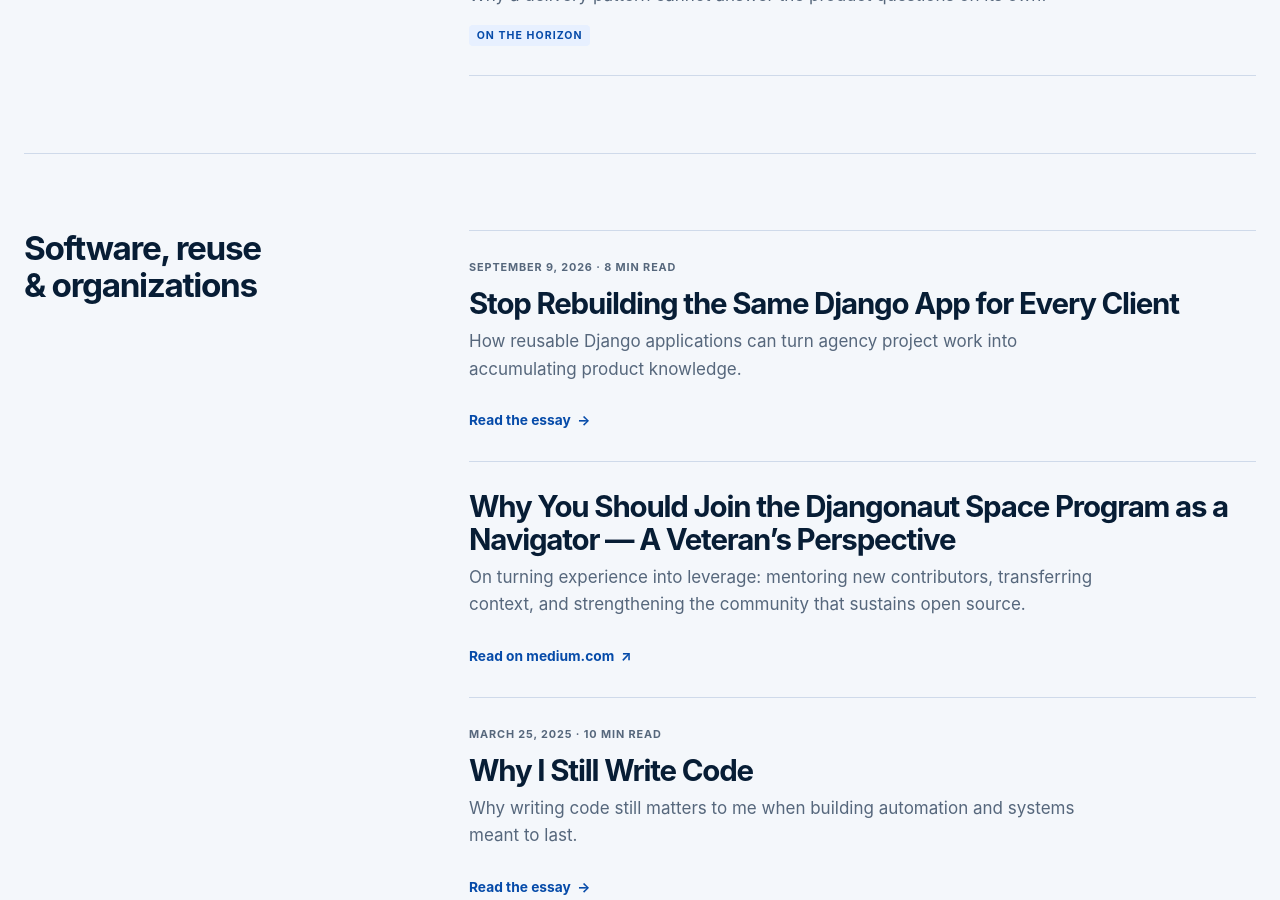
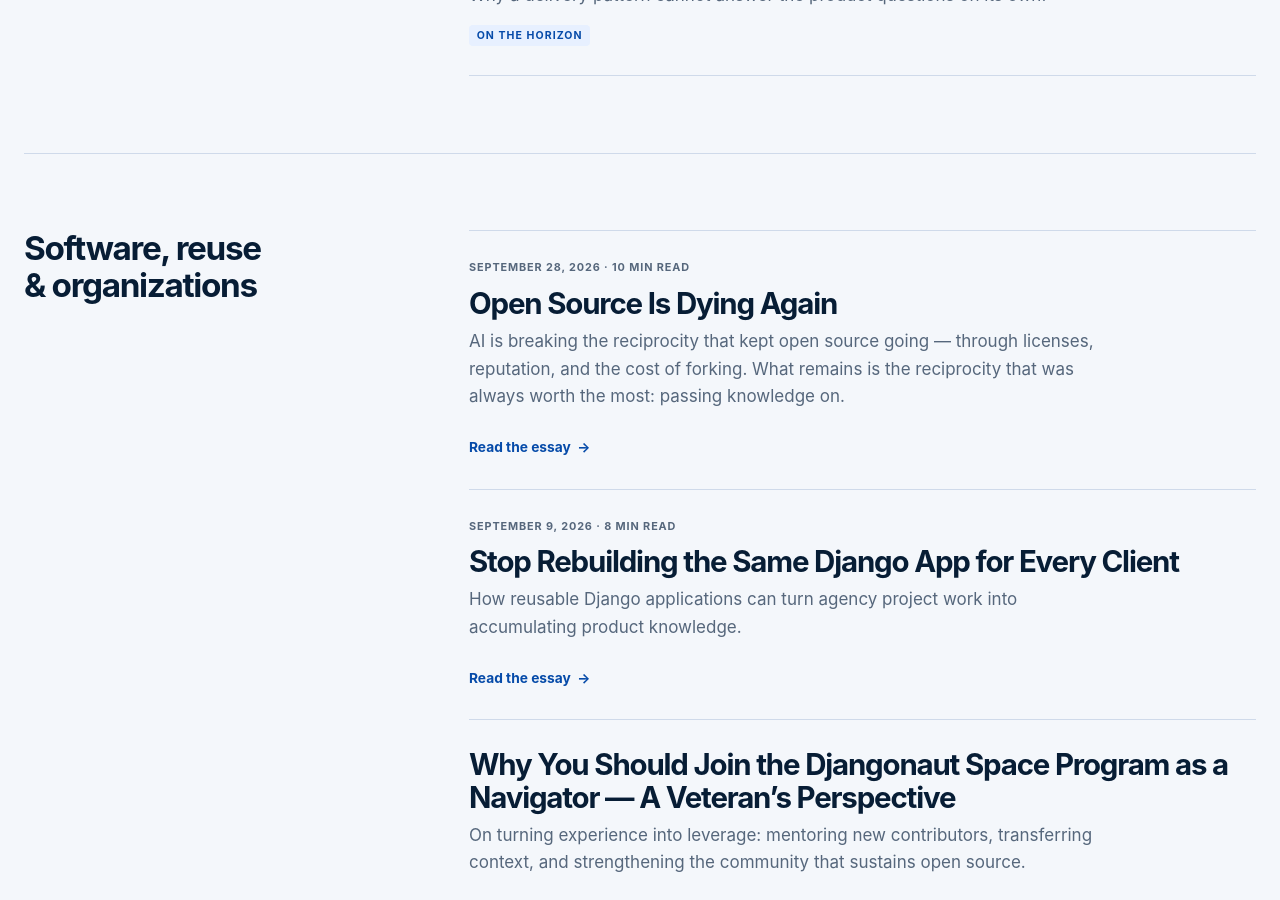
Before and after one commit to fsbraun/fsbraun.github.io, a Jekyll site: the page built from writing.md, in a window 1280 px wide and 900 px high, scrolled down 1191 px. Built offline with Jekyll 4.4.1, drawn with Linux system fonts in a browser that asks for light colours; some of the changed lines change nothing that is shown.

Commit message:
feat: Add "death of open source"

```diff
--- a/_layouts/default.html
+++ b/_layouts/default.html
@@ -9,8 +9,15 @@
     {% else %}
       {% assign canonical_url = page.url | absolute_url %}
     {% endif %}
-    {% assign social_image_path = page.image | default: site.social_image %}
-    {% if social_image_path contains '://' %}
+    {% comment %}Posts only get a social image when they set their own, so feed readers don't show the same default card for every entry.{% endcomment %}
+    {% if page.layout == 'post' %}
+      {% assign social_image_path = page.image %}
+    {% else %}
+      {% assign social_image_path = page.image | default: site.social_image %}
+    {% endif %}
+    {% if social_image_path == nil or social_image_path == '' %}
+      {% assign social_image_url = nil %}
+    {% elsif social_image_path contains '://' %}
       {% assign social_image_url = social_image_path %}
     {% else %}
       {% assign social_image_url = social_image_path | absolute_url %}
@@ -34,22 +41,26 @@
     <meta property="og:type" content="{% if page.layout == 'post' %}article{% else %}website{% endif %}">
     <meta property="og:url" content="{{ canonical_url | escape }}">
     <meta property="og:site_name" content="{{ site.title | escape }}">
+    {% if social_image_url %}
     <meta property="og:image" content="{{ social_image_url | escape }}">
     <meta property="og:image:type" content="image/png">
     <meta property="og:image:width" content="1200">
     <meta property="og:image:height" content="630">
     <meta property="og:image:alt" content="{{ social_image_alt | escape }}">
+    {% endif %}
     {% if page.layout == 'post' and page.date %}
     <meta property="article:published_time" content="{{ page.date | date_to_xmlschema }}">
     <meta property="article:modified_time" content="{{ modified_date | date_to_xmlschema }}">
     <meta property="article:author" content="{{ author_url | escape }}">
     <meta property="article:section" content="{{ page.category | escape }}">
     {% endif %}
-    <meta name="twitter:card" content="summary_large_image">
+    <meta name="twitter:card" content="{% if social_image_url %}summary_large_image{% else %}summary{% endif %}">
     <meta name="twitter:title" content="{% if page.title %}{{ page.title | escape }} · {% endif %}{{ site.title | escape }}">
     <meta name="twitter:description" content="{{ meta_description | escape }}">
+    {% if social_image_url %}
     <meta name="twitter:image" content="{{ social_image_url | escape }}">
     <meta name="twitter:image:alt" content="{{ social_image_alt | escape }}">
+    {% endif %}
     <link rel="canonical" href="{{ canonical_url | escape }}">
     <title>{% if page.title %}{{ page.title | escape }} · {% endif %}{{ site.title | escape }}</title>
     <link rel="icon" href="{{ '/assets/favicon.svg' | relative_url }}" type="image/svg+xml">
@@ -88,12 +99,14 @@
             "datePublished": {{ page.date | date_to_xmlschema | jsonify }},
             "dateModified": {{ modified_date | date_to_xmlschema | jsonify }},
             "inLanguage": {{ site.lang | default: 'en' | jsonify }},
+            {% if social_image_url %}
             "image": {
               "@type": "ImageObject",
               "url": {{ social_image_url | jsonify }},
               "width": 1200,
               "height": 630
             },
+            {% endif %}
             "author": { "@id": {{ person_id | jsonify }} },
             "publisher": { "@id": {{ person_id | jsonify }} },
             "mainEntityOfPage": {
--- /dev/null
+++ b/_posts/2026-09-28-the-death-of-open-source.md
@@ -0,0 +1,141 @@
+---
+layout: post
+title: Open Source Is Dying Again
+description: "AI is breaking the reciprocity that kept open source going — through licenses, reputation, and the cost of forking. What remains is the reciprocity that was always worth the most: passing knowledge on."
+reading_time: 10
+category: software-reuse
+related_reads:
+  - why-i-still-write-code
+  - join-djangonaut-space-program
+---
+Open source has died many times already.
+
+It was supposed to die when large companies decided it was a threat. It was supposed to die when those same companies decided it was a business model. It was supposed to die when cloud providers started offering managed versions of projects they did not maintain, and again when projects responded by switching to licenses that were no longer open. Every few years, someone discovers that the maintainers of critical infrastructure are unpaid and exhausted, and the obituaries get written once more.
+
+And yet the ecosystem kept growing.
+
+So I am suspicious of anyone announcing the end of open source. But I also think this time is different, because the thing that is changing is not a business model or a license. It is the cost of the work itself.
+
+**AI has not killed open source. It has killed the bargain that open source contributors thought they had made.**
+
+## The old bargain
+
+Nobody ever wrote the bargain down, but most contributors understood it.
+
+You publish your work. Others may use it, study it, change it, and often build businesses on it. In return, a few things hold. Your name stays attached to the work. The license sets the terms under which others reuse it. And the quality of your contributions becomes visible: you build a reputation, and that reputation turns into jobs, invitations, clients, and influence.
+
+None of this was ever guaranteed. But it was stable enough that people chose to take part.
+
+At its core, the bargain was about reciprocity, though never of the one-to-one kind. Nobody paid back the specific person whose library they used. You took from the commons and gave back to the commons. Anthropologists call this generalized reciprocity: it works across a whole community rather than between two parties. That is why it survived obvious free-riding. Enough people gave back, and everyone was also a user of everyone else's work.
+
+Open source never relied on goodwill alone to keep that going. Licenses made reciprocity a legal obligation, at least for attribution and, with copyleft, for sharing changes. Reputation made it visible. And economics made it sensible.
+
+Each of those assumptions is now under pressure.
+
+## Copying has become cheap
+
+Open source always depended on a subtle economic fact: even with the source code available, reproducing a mature project was expensive.
+
+You could read every line of Django. That did not mean you could build a comparable framework over a weekend. The value was not only in the code but in the thousands of decisions embedded in it, and understanding those decisions took time. So it was usually cheaper to use the project, and often to contribute back, than to rebuild it.
+
+That cost has collapsed.
+
+A model trained on public code can produce something that looks very much like the solution a project arrived at over years, adapted to a slightly different context, in minutes. The patterns, the idioms, the carefully chosen boundaries are all available as raw material. Work that once required a developer to understand and reproduce an implementation can increasingly be generated from a description of the desired result.
+
+The incentive to use the original, and with it the incentive to contribute to it, becomes weaker.
+
+This matters more than it seems, because contributing back was rarely pure altruism. Companies upstreamed their patches because maintaining a private fork was expensive. Every new release meant merging their changes again, so giving the changes to the project was the cheaper path. Reciprocity was, to a large extent, simply the rational choice.
+
+AI lowers the cost of maintaining divergent code as well. If a private variant can be regenerated or re-adapted cheaply, the economic pressure to contribute back weakens. Copyleft enforced reciprocity through law, the cost of forking enforced it through economics. Both are eroding at the same time.
+
+## Licenses without effect
+
+Licenses were the legal backbone of the bargain. Even the most permissive ones usually ask for one thing: keep the copyright notice, credit the authors.
+
+AI-generated code does not do that. It does not reproduce a project; it reproduces what it learned from many projects, recombined. There is no notice to keep, because there is no identifiable copy. The attribution requirement, the one condition nearly all open source licenses share, simply has nothing to attach to.
+
+Copyleft licenses face the same problem in a sharper form. Their strength was that derived work had to remain open. But if the derivation passes through a model, is the output derived work? Maybe. Probably, in some cases. Proving it is another matter.
+
+## Rights you cannot enforce
+
+Even where a claim exists, enforcing it is close to impossible.
+
+To enforce a license, you need to show that your work was copied, by whom, and in violation of which terms. With AI-generated code, the copying happens inside a training process you cannot inspect, and the output appears in codebases you will never see. The individual maintainer has no realistic way to find out, and even less of a way to pursue it.
+
+Rights that cannot be enforced are, in practice, suggestions.
+
+## Reputation that never arrives
+
+For many contributors, reputation mattered more than licenses. Very few people have ever sued over open source. Many people built careers on it.
+
+That is eroding too. When someone uses a well-known library directly, they see the name of the project and, sometimes, its authors. When someone receives an AI-generated implementation of the same idea, they see nothing. The knowledge still travels. The credit does not.
+
+The work still matters. It just no longer makes the person who did it visible.
+
+Seen together, licenses and reputation served the same purpose: they made reciprocity traceable. They connected a piece of work to the people who created it, so that credit, obligations, and opportunities could flow back to them. Once that trace disappears, reciprocity has nowhere to go. You cannot give back to someone you don't know you took from.
+
+## Someone always made the money
+
+It would be easy to stop here and conclude that open source is finished. I don't think that is right, because the bargain was never as fair as we pretended.
+
+Someone has always been making money from open source work, and it was rarely the people doing the work. Companies built products on top of volunteer projects. Cloud providers sold hosted versions of software they did not write. Consultants and agencies, myself included, earned a living by applying open source to their clients' problems. Most maintainers received a fraction of the value their work created, if anything at all.
+
+AI makes this imbalance more visible and more extreme. But it did not invent it.
+
+It also concentrates it. For more than a decade, open source has effectively meant GitHub, and the company that hosts much of the world's public code is now also selling AI coding tools trained on public code. The place where the work is shared and the business that profits from learning from it are no longer clearly separate. Moving to community-run forges such as [Codeberg](https://codeberg.org), as I am currently doing with my personal repositories, does not guarantee to take any code out of a training set. But it keeps the infrastructure of open source under the governance of the people who use it.
+
+To be fair, contributors do get something back. They use AI tools trained on the commons too, and those tools make them more productive. But that return is mediated and monetized: developers get access to what the commons taught the model, as a subscription. It is still a form of reciprocity, but the relationship has become commercial, and the terms are set by someone else.
+
+What AI changes is *which kind* of work can be captured cheaply by others. And that points to where contributors should put their effort.
+
+## From coder to architect
+
+What becomes cheap is implementation: producing working code for a problem that is already understood.
+
+What does not become cheap is understanding the problem in the first place. Deciding what a system should do and, more importantly, what it should not do. Finding the boundaries that allow a codebase to evolve for a decade. Knowing which abstraction will hold and which one will quietly become a liability. Judging whether a contribution fits a project's direction, even when it looks perfectly reasonable in isolation.
+
+That is architectural work, and it is increasingly the scarce part.
+
+> **When code is abundant, architecture counts.**
+
+The role of the open source contributor is shifting accordingly: from writing code to shaping systems. From producing implementations to making the decisions that implementations depend on. AI can generate a pull request. It cannot yet take responsibility for where a project is going, or for the community of people who depend on it.
+
+## Twenty years of Django
+
+Django is a good illustration of what this means in practice.
+
+It was released as open source in 2005, and it is still one of the most widely used web frameworks two decades later. Comparatively little of its original code survives. The ORM, the template engine, the admin, request handling, and most other parts have been rewritten, some of them more than once. What survived is the architecture: the decisions about how the parts relate to each other.
+
+Many of those decisions were made very deliberately, and some are written down in Django's [design philosophies](https://docs.djangoproject.com/en/stable/misc/design-philosophies/). Loose coupling between layers. A template language intentionally limited so that business logic stays out of templates. Projects composed of reusable applications, so that functionality can be shared between projects instead of rebuilt for each one. A strict deprecation policy, so that the framework can change without breaking its users every release.
+
+Not every decision was right in hindsight. Early versions contained a good deal of "magic" that had to be removed again. Some abstractions aged better than others, and some are carried along today mainly because removing them would cost more than keeping them.
+
+But the architecture held. It absorbed new versions of Python, a migrations framework, class-based views, a redesigned middleware system, and eventually asynchronous support, without forcing its users to start over. That is not the result of writing a lot of code. It is the result of a community that has spent twenty years carefully deciding which code to write, and which not.
+
+An AI can reproduce Django's code. What it cannot reproduce is the process that produced it: the discussions, the trade-offs, the rejected proposals, and the people who carry the reasons forward.
+
+## Where people grow into that role
+
+Here is the part I find encouraging.
+
+Architectural judgment is hard to learn in isolation. You learn it by working on real systems with a long history, alongside people who have already made many of the mistakes. Most organizations cannot offer that to more than a handful of people.
+
+Open source can.
+
+Mature open source projects are among the few places where anyone can study how long-lived software actually evolves, participate in design discussions, see why decisions were made, and receive feedback from experienced maintainers. That has always been true, but it used to be a side effect of contributing code. Now it may be the main reason to contribute at all.
+
+Programs like [Djangonaut Space](https://djangonaut.space) show what this can look like. They don't just help people land their first pull request. They pair new contributors with experienced navigators, give them context on how a project works, and help them understand not only *what* to change but *why*. That is exactly the kind of knowledge AI does not replace, and exactly the kind of growth that makes contributors more valuable, not less.
+
+It is also reciprocity in its most durable form. Navigators pass on what they once received from the people who mentored them. Open source reciprocity was never really about paying back the person you took from. It was about passing it on. That form of reciprocity doesn't need a license or an attribution notice, and no model can perform it on anyone's behalf.
+
+## What is dying, and what isn't
+
+So is open source dying?
+
+The version in which the value of a contribution lay mainly in the code, protected by a license and rewarded with reputation, is in serious trouble. I don't think it is coming back.
+
+But open source was never only a pile of code. It was also a place where people learned to build software together, where knowledge about how systems should be designed was passed on, and where judgment was developed in public.
+
+That part is not dying. If anything, it has become more important.
+
+The code will be copied. The understanding behind it still has to be earned.
```
